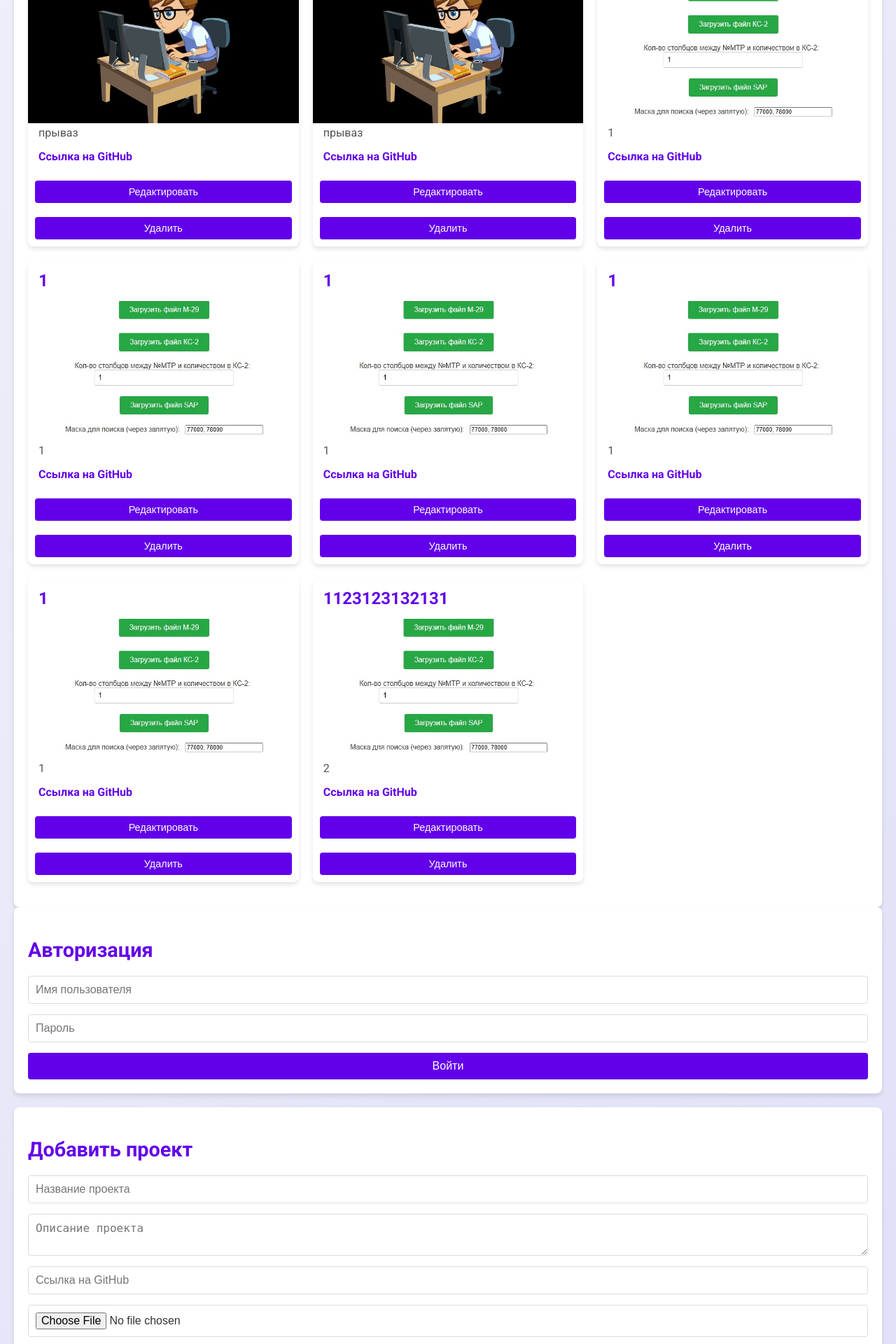
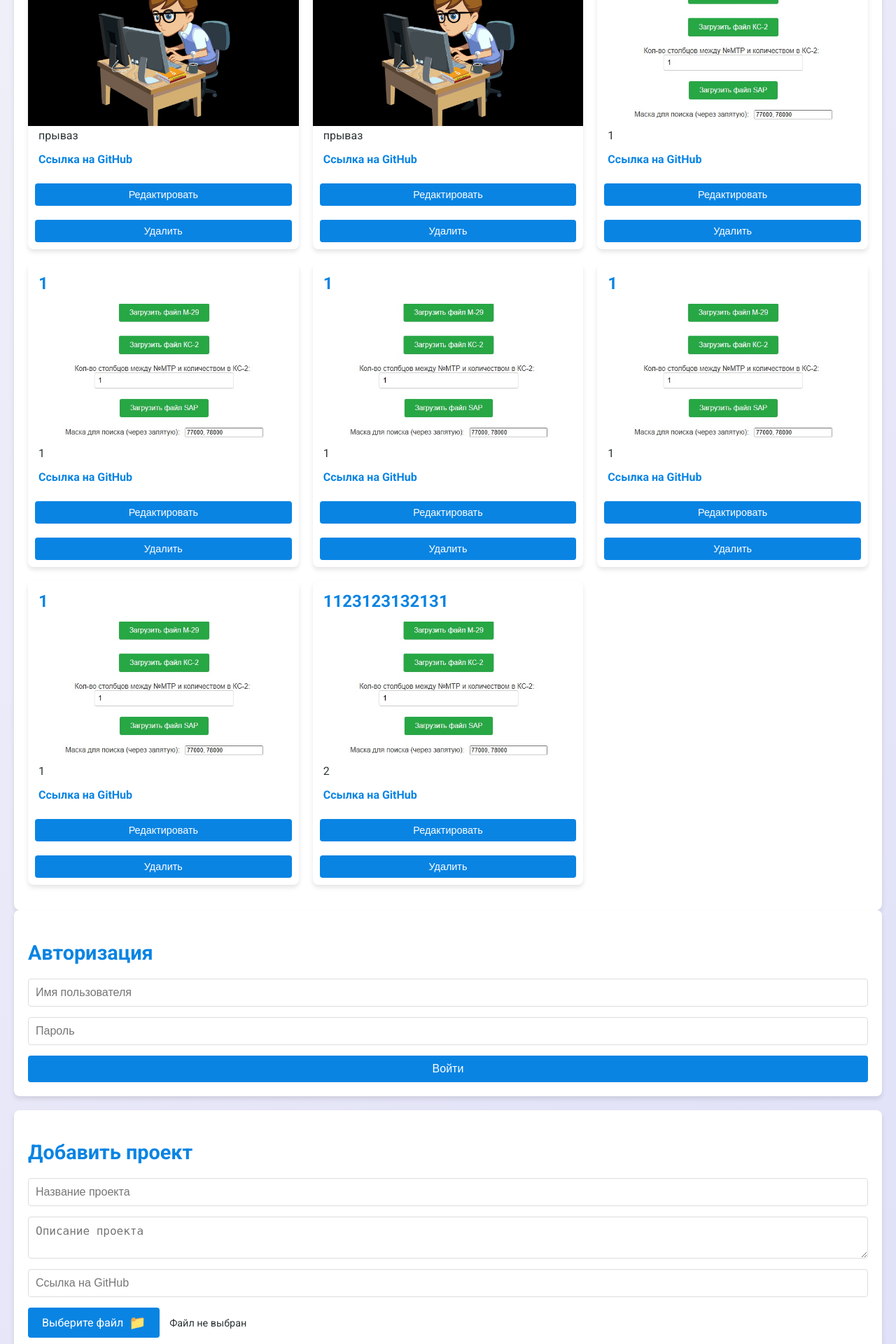
Before and after one commit to DmitryGitHab/fa_portfolio, a FastAPI app: page / in a window 1280 px wide. Shown: the part 1160-3080 px from the top of the page at 70% size. Run offline with FastAPI, Linux system fonts and the light colour scheme; data comes from the database, SQL or seed files in the repository; both versions use the stored data as it was after the commit; some libraries are stand-ins or nearby versions.

Commit message:
first commit

```diff
--- a/static/css/styles.css
+++ b/static/css/styles.css
@@ -1,3 +1,21 @@
+/* Основные переменные */
+:root {
+    --bg-color: #ffffff;
+    --text-color: #2d3436;
+    --primary-color: #0984e3;
+    --hover-color: #74b9ff;
+    --border-color: #ddd;
+    --shadow: 0 4px 6px rgba(0, 0, 0, 0.1);
+}
+/* Темная тема */
+body.dark-theme {
+    --bg-color: #2d3436;
+    --text-color: #dfe6e9;
+    --primary-color: #74b9ff;
+    --hover-color: #0984e3;
+    --border-color: #444;
+}
+
 /* Основные стили */
 body {
     font-family: 'Roboto', sans-serif;
@@ -5,18 +23,18 @@ body {
     padding: 0;
     background: linear-gradient(135deg, #f4f4f9, #e0e0f8);
     min-height: 100vh;
-    color: #333;
-    transition: background 0.3s ease, color 0.3s ease;
+    color: var(--text-color);
+    transition: background var(--transition), color var(--transition);
 }
 
 /* Шапка */
 header {
-    background-color: #6200ea;
+    background-color: var(--primary-color);
     color: white;
     padding: 20px 0;
     text-align: center;
-    box-shadow: 0 4px 6px rgba(0, 0, 0, 0.1);
-    transition: background-color 0.3s ease;
+    box-shadow: var(--shadow);
+    transition: background-color var(--transition);
 }
 
 .header-content {
@@ -105,18 +123,18 @@ h1 {
 
 /* Стили для секций авторизации, регистрации и добавления проекта */
 #login-section, #register-section, #add-project-section {
-    background: white;
+    background: var(--bg-color);
     padding: 20px;
     border-radius: 8px;
-    box-shadow: 0 4px 6px rgba(0, 0, 0, 0.1);
+    box-shadow: var(--shadow);
     margin-bottom: 20px;
-    transition: background 0.3s ease, color 0.3s ease;
+    transition: background var(--transition), color var(--transition);
 }
 
 #login-section h2, #register-section h2, #add-project-section h2 {
     font-size: 1.8rem;
     margin-bottom: 20px;
-    color: #6200ea;
+    color: var(--primary-color);
 }
 
 #login-form, #register-form, #add-project-form {
@@ -128,31 +146,31 @@ h1 {
 #login-form input, #register-form input, #add-project-form input,
 #login-form textarea, #register-form textarea, #add-project-form textarea {
     padding: 10px;
-    border: 1px solid #ddd;
+    border: 1px solid var(--border-color);
     border-radius: 4px;
     font-size: 1rem;
-    transition: border-color 0.3s ease;
+    transition: border-color var(--transition);
 }
 
 #login-form input:focus, #register-form input:focus, #add-project-form input:focus,
 #login-form textarea:focus, #register-form textarea:focus, #add-project-form textarea:focus {
-    border-color: #6200ea;
+    border-color: var(--primary-color);
     outline: none;
 }
 
 #login-form button, #register-form button, #add-project-form button {
     padding: 10px;
-    background-color: #6200ea;
+    background-color: var(--primary-color);
     color: white;
     border: none;
     border-radius: 4px;
     font-size: 1rem;
     cursor: pointer;
-    transition: background-color 0.3s ease, transform 0.3s ease;
+    transition: background-color var(--transition), transform var(--transition);
 }
 
 #login-form button:hover, #register-form button:hover, #add-project-form button:hover {
-    background-color: #3700b3;
+    background-color: var(--hover-color);
     transform: translateY(-2px);
 }
 
@@ -311,16 +345,16 @@ section {
     padding: 20px;
     max-width: 1200px;
     margin: 0 auto;
-    background: white;
+    background: var(--bg-color);
     border-radius: 8px;
-    box-shadow: 0 4px 6px rgba(0, 0, 0, 0.1);
-    transition: background 0.3s ease, color 0.3s ease;
+    box-shadow: var(--shadow);
+    transition: background var(--transition), color var(--transition);
 }
 
 h2 {
     font-size: 2rem;
     margin-bottom: 20px;
-    color: #6200ea;
+    color: var(--primary-color);
     animation: slideIn 0.8s ease-out;
 }
 
@@ -364,25 +398,25 @@ h2 {
 #projects-list h3 {
     font-size: 1.5rem;
     margin: 15px;
-    color: #6200ea;
+    color: var(--primary-color);
 }
 
 #projects-list p {
     margin: 0 15px 15px;
-    color: #555;
+    color: var(--text-color);
 }
 
 #projects-list a {
     display: inline-block;
     margin: 0 15px 15px;
-    color: #6200ea;
+    color: var(--primary-color);
     text-decoration: none;
     font-weight: bold;
-    transition: color 0.3s ease;
+    transition: color var(--transition);
 }
 
 #projects-list a:hover {
-    color: #3700b3;
+    color: var(--hover-color);
     text-decoration: underline;
 }
 
@@ -390,18 +424,18 @@ h2 {
     margin: 10px;
     padding: 8px 12px;
     font-size: 0.9rem;
-    background-color: #6200ea;
+    background-color: var(--primary-color);
     color: white;
     border: none;
     border-radius: 4px;
     cursor: pointer;
-    transition: background-color 0.3s ease, transform 0.3s ease;
+    transition: background-color var(--transition), transform var(--transition);
     width: calc(100% - 20px);
     box-sizing: border-box;
 }
 
 #projects-list button:hover {
-    background-color: #3700b3;
+    background-color: var(--hover-color);
     transform: translateY(-2px);
 }
 
@@ -557,6 +532,43 @@ body.dark-theme .skills li:hover {
     }
 }
 
+.file-input-container input[type="file"] {
+    display: none;
+}
+
+.custom-file-button {
+    display: inline-flex;
+    align-items: center;
+    justify-content: center;
+    padding: 10px 20px;
+    background-color: var(--primary-color);
+    color: white;
+    border: none;
+    border-radius: 4px;
+    font-size: 1rem;
+    cursor: pointer;
+    transition: background-color var(--transition), transform var(--transition);
+}
+
+.custom-file-button:hover {
+    background-color: var(--hover-color);
+    transform: translateY(-2px);
+}
+
+.custom-file-button:active {
+    transform: scale(0.95);
+}
+
+.button-icon {
+    margin-left: 8px;
+    font-size: 1.2rem;
+}
+
+.file-name {
+    margin-left: 10px;
+    font-size: 0.9rem;
+    color: var(--text-color);
+}
 /* Адаптивный дизайн */
 @media (max-width: 768px) {
     .header-content {
--- a/static/js/scripts.js
+++ b/static/js/scripts.js
@@ -60,6 +60,10 @@ document.addEventListener("DOMContentLoaded", function () {
         }
     });
 
+    document.getElementById('project-image').addEventListener('change', function (e) {
+    const fileName = e.target.files[0] ? e.target.files[0].name : 'Файл не выбран';
+    document.querySelector('.file-name').textContent = fileName;
+    });
     // Обработка регистрации
     // registerForm.addEventListener("submit", async function (event) {
     //     event.preventDefault();
--- a/templates/index.html
+++ b/templates/index.html
@@ -116,7 +116,15 @@
         <input type="text" id="project-name" placeholder="Название проекта" required>
         <textarea id="project-description" placeholder="Описание проекта" required></textarea>
         <input type="text" id="project-github-link" placeholder="Ссылка на GitHub" required>
+<!--        <input type="file" id="project-image" accept="image/*" required>-->
+        <div class="file-input-container">
         <input type="file" id="project-image" accept="image/*" required>
+        <label for="project-image" class="custom-file-button">
+            <span class="button-text">Выберите файл</span>
+            <span class="button-icon">📁</span>
+        </label>
+            <span class="file-name">Файл не выбран</span>
+         </div>
         <button type="submit">Добавить проект</button>
     </form>
 </section>
```
Also changed, not shown: other parts of static/css/styles.css (+55 -100 lines), portfolio.db.
